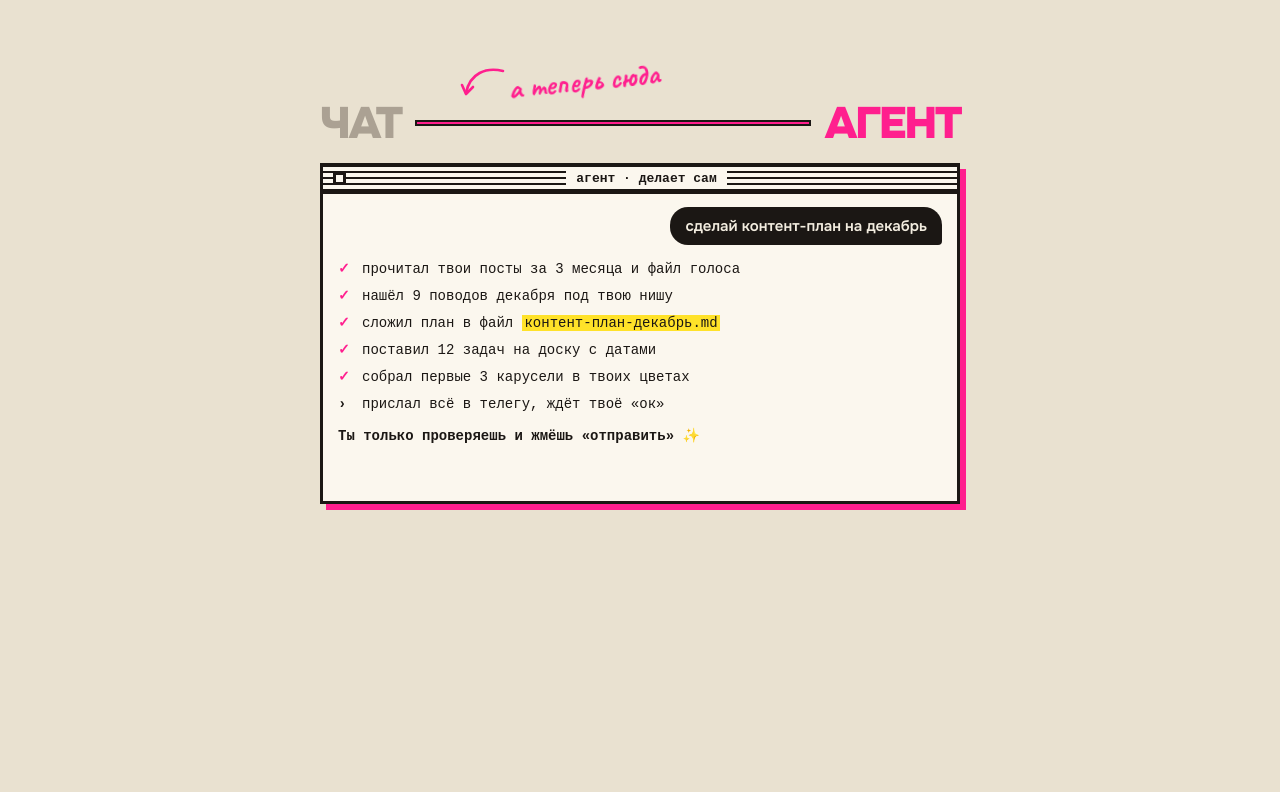
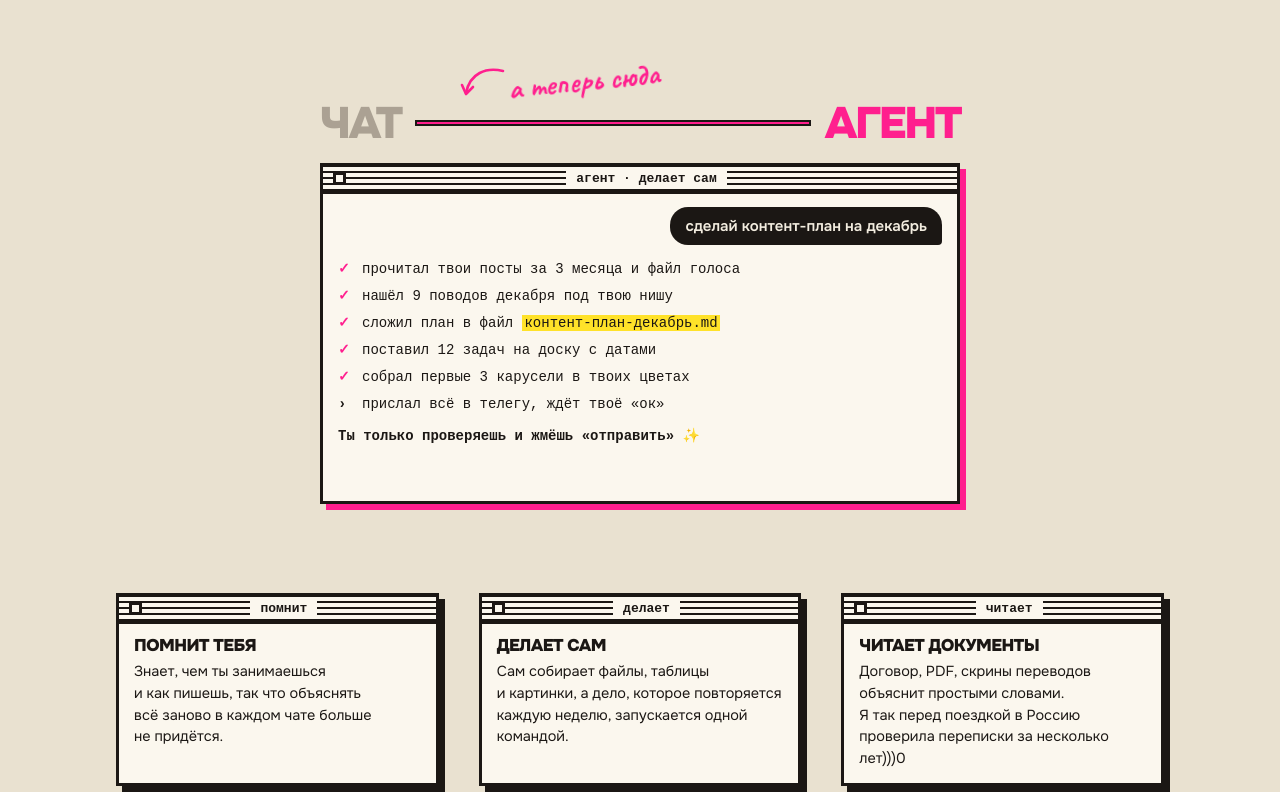
Before and after one commit to soldysofa/schas-razberus, a plain HTML site: page index.html in a window 1280 px wide. Shown: the part 1848-2640 px from the top of the page. Drawn offline with Linux system fonts and the light colour scheme; a web font is replaced by a local one.

Commit message:
Обновление сайта 2026-11-28 16:58:21

```diff
--- a/index.html
+++ b/index.html
@@ -232,8 +232,8 @@ section{padding-block:84px}
 @keyframes tick{to{transform:translateX(-50%)}}
 @media (prefers-reduced-motion:reduce){.ticker .track{animation:none}}
 /* чат → агент при прокрутке */
-.ca{height:210vh;margin:10px 0 56px;position:relative}
-.ca-stick{position:sticky;top:max(16px,8vh);display:grid;gap:18px;max-width:640px;margin:0 auto}
+.ca{margin:10px 0 56px;position:relative}
+.ca-stick{display:grid;gap:18px;max-width:640px;margin:0 auto}
 .ca-tabs{display:grid;grid-template-columns:auto 1fr auto;align-items:center;gap:14px}
 .ca-tabs{position:relative;margin-top:44px}
 .ca-poke{position:absolute;bottom:100%;margin-bottom:2px;font-family:var(--hand);font-weight:700;color:var(--pink);font-size:clamp(24px,3vw,30px);line-height:1;display:flex;align-items:flex-end;gap:2px;pointer-events:none;transition:opacity .3s;white-space:nowrap}
@@ -251,7 +251,9 @@ section{padding-block:84px}
 .ca.agent .ca-tabs button[data-m=agent]{color:var(--pink)}
 .ca-tabs button:focus-visible{outline:3px solid var(--pink);outline-offset:4px}
 .ca-line{height:6px;border:2px solid var(--ink);background:var(--win);position:relative}
-.ca-line i{position:absolute;inset:0 auto 0 0;width:var(--p,0%);background:var(--pink)}
+.ca-line i{position:absolute;inset:0 auto 0 0;width:0;background:var(--pink);transition:width .4s ease}
+.ca.run .ca-line i{width:100%;transition:width 2.2s linear}
+.ca.agent .ca-line i{width:100%}
 .ca-ask{justify-self:end;margin-left:auto;width:fit-content;max-width:85%;background:var(--ink);color:var(--paper);border-radius:18px 18px 4px 18px;padding:9px 15px;font:600 15px var(--body);margin-bottom:14px}
 .ca-win .in{display:grid}
 .ca-body{grid-area:2/1;transition:opacity .45s ease,transform .45s ease}
@@ -682,17 +684,19 @@ section{padding-block:120px}
     tabs.forEach(function(t){t.setAttribute('aria-selected',String((t.dataset.m==='agent')===agent))});
     title.textContent=agent?'агент · делает сам':'чат · просто отвечает';
   }
-  function prog(){
-    var r=ca.getBoundingClientRect(), span=r.height-innerHeight;
-    return span>0?Math.min(1,Math.max(0,-r.top/span)):(r.top<innerHeight/2?1:0);
+  /* прокрутку не держим: блок доехал до середины экрана → полоска бежит 2,2 с → агент */
+  var timer=null, started=false;
+  function start(){
+    if(started) return; started=true;
+    ca.classList.add('run');
+    timer=setTimeout(function(){ca.classList.remove('run');set(true)},2300);
   }
-  var ticking=false;
-  function onScroll(){ if(ticking) return; ticking=true; requestAnimationFrame(function(){
-    var p=prog(); ca.style.setProperty('--p',(p*100).toFixed(1)+'%'); set(p>.45); ticking=false; }); }
-  addEventListener('scroll',onScroll,{passive:true}); addEventListener('resize',onScroll); onScroll();
+  if('IntersectionObserver' in window){
+    var io=new IntersectionObserver(function(es){es.forEach(function(e){if(e.isIntersecting){start();io.disconnect()}})},{rootMargin:'-35% 0px -35% 0px'});
+    io.observe(ca.querySelector('.ca-win'));
+  } else start();
   tabs.forEach(function(t){t.addEventListener('click',function(){
-    var top=ca.getBoundingClientRect().top+scrollY, span=ca.offsetHeight-innerHeight;
-    scrollTo({top:top+(t.dataset.m==='agent'?span*.7:0),behavior:'smooth'});
+    clearTimeout(timer); started=true; ca.classList.remove('run'); set(t.dataset.m==='agent');
   })});
 })();
 </script>
```
